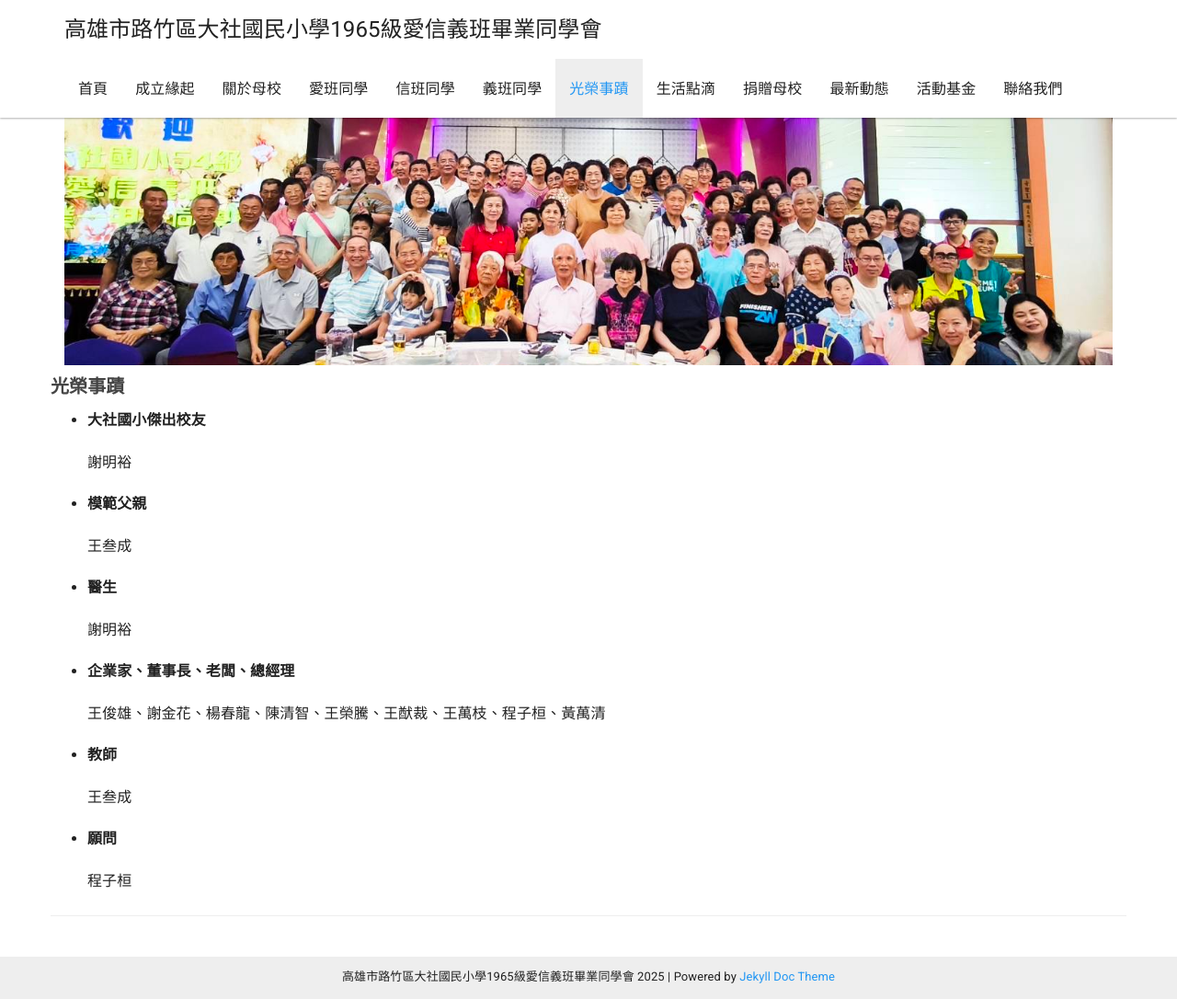
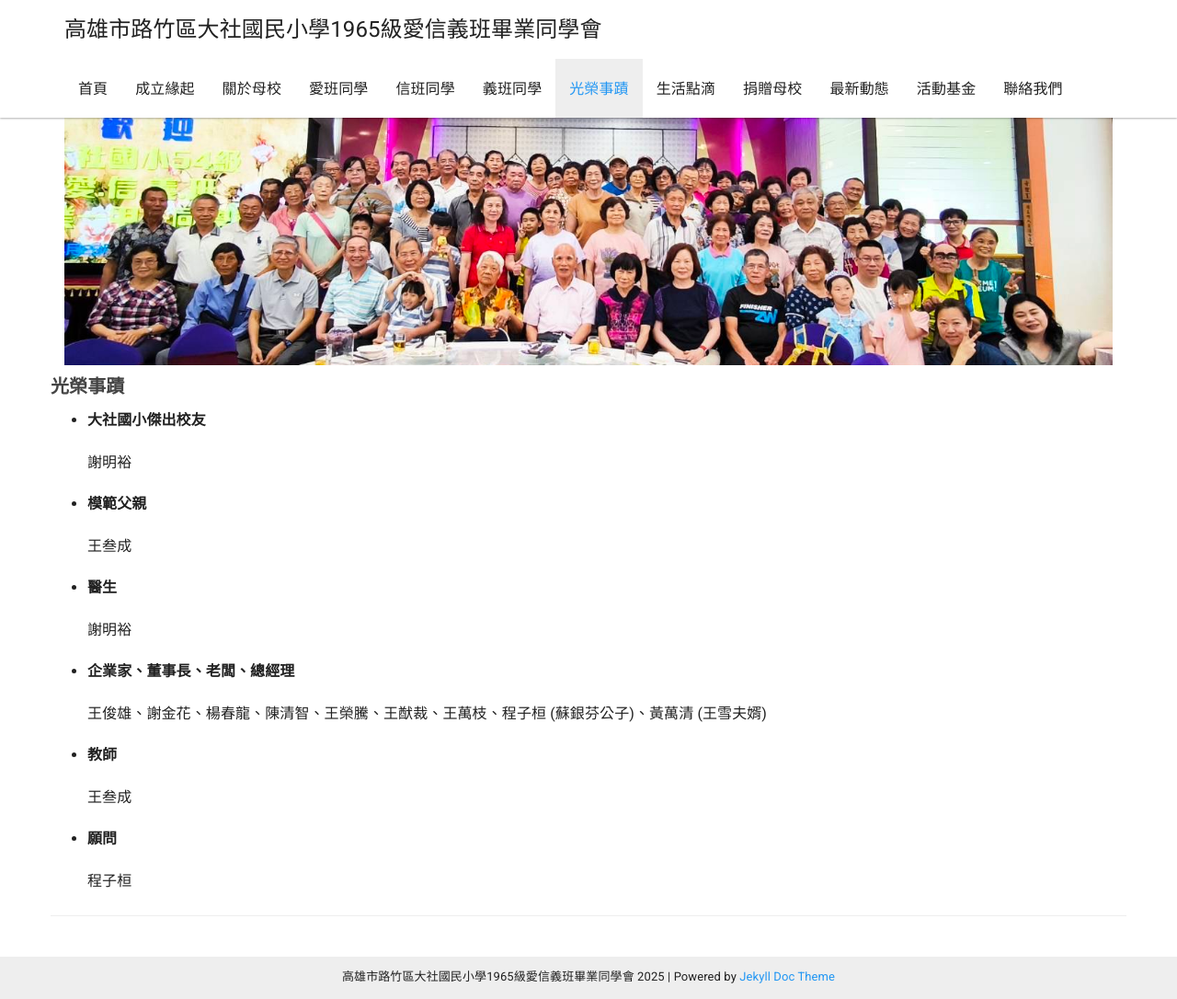
Before and after one commit to dashe1965/dashe1965.github.io, a Jekyll site: the page built from _docs/honors/honors.md, in a window 1280 px wide and 1086 px high. Shown: the whole window at 92% size. Built offline with Jekyll 4.4.1, drawn with Linux system fonts in a browser that asks for light colours; nearby versions of some CDN libraries.

Commit message:
Update honors.md

```diff
--- a/_docs/honors/honors.md
+++ b/_docs/honors/honors.md
@@ -17,7 +17,7 @@ sectionid: honors
 
 - **企業家、董事長、老闆、總經理**
 
-  王俊雄、謝金花、楊春龍、陳清智、王榮騰、王猷裁、王萬枝、程子桓、黃萬清
+  王俊雄、謝金花、楊春龍、陳清智、王榮騰、王猷裁、王萬枝、程子桓 (蘇銀芬公子)、黃萬清 (王雪夫婿)
 
 - **教師**
 
```
